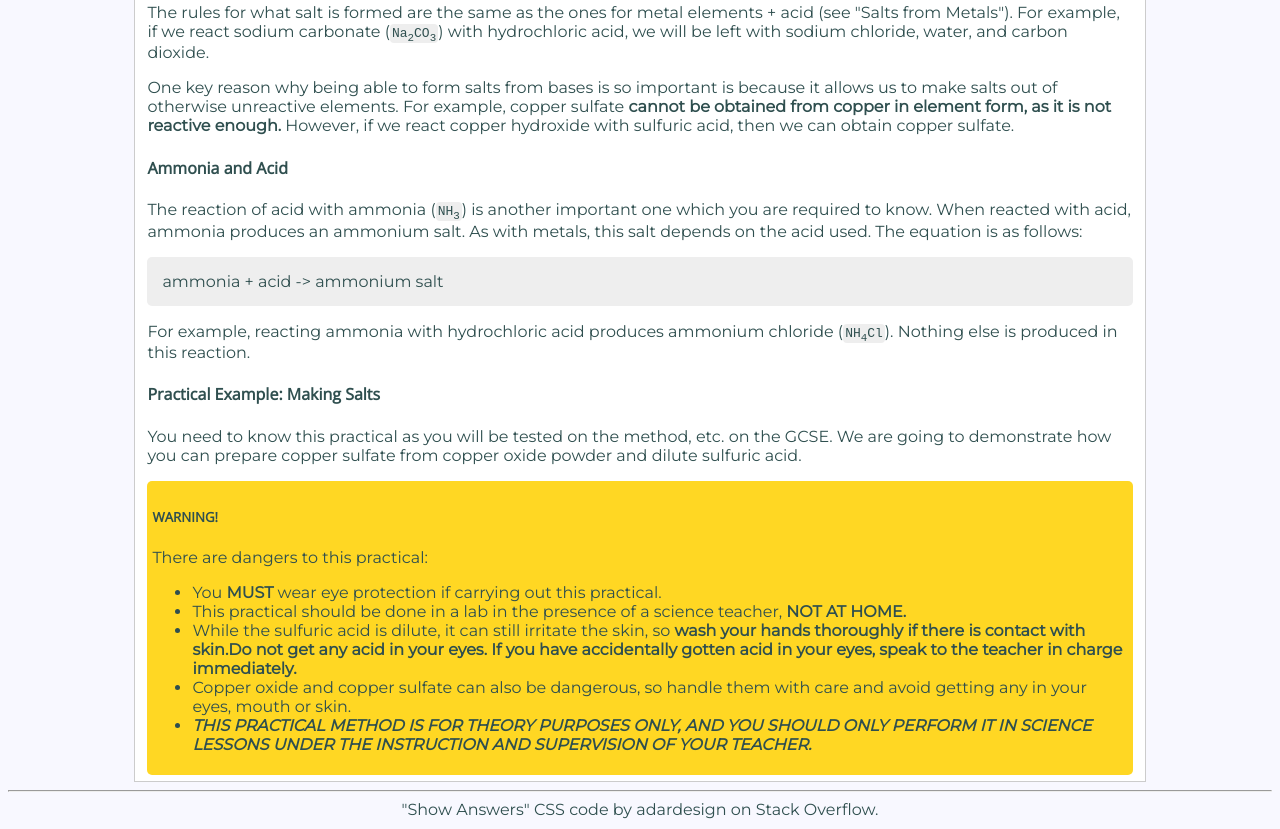
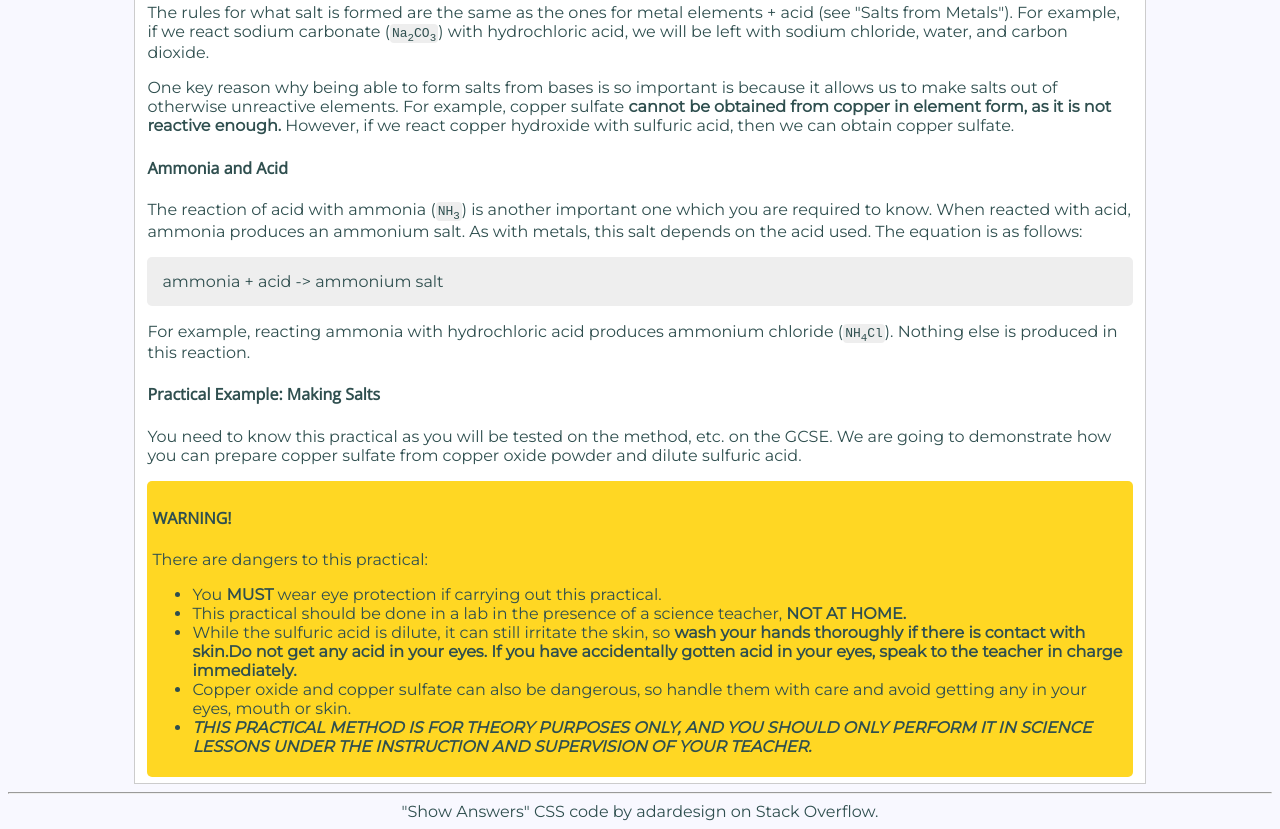
Before and after one commit to Cognitio-Education/cognitio, a plain HTML site: page chem/salts_acids.html in a window 1280 px wide. Shown: the part 1217-2046 px from the top of the page. Drawn offline with nearby package versions, Linux system fonts and the light colour scheme.

Commit message:
Fix text margin, change heading size

```diff
--- a/chem/salts_acids.html
+++ b/chem/salts_acids.html
@@ -47,7 +47,7 @@
             <h4>Practical Example: Making Salts</h4>
             <p>You need to know this practical as you will be tested on the method, etc. on the GCSE. We are going to demonstrate how you can prepare copper sulfate from copper oxide powder and dilute sulfuric acid.</p>
             <blockquote class="warning">
-                <h5>WARNING!</h5>
+                <h4>WARNING!</h5>
                 There are dangers to this practical:
                 <ul>
                     <li>You <b>MUST</b> wear eye protection if carrying out this practical.</li>
--- a/style.css
+++ b/style.css
@@ -139,7 +139,10 @@ code {
     padding: 5px;
     background: rgb(255, 215, 35);
     border-radius: 5px;
-    margin: auto;
+}
+
+.warning p {
+    margin-left: 10px;
 }
 
 a {
```
